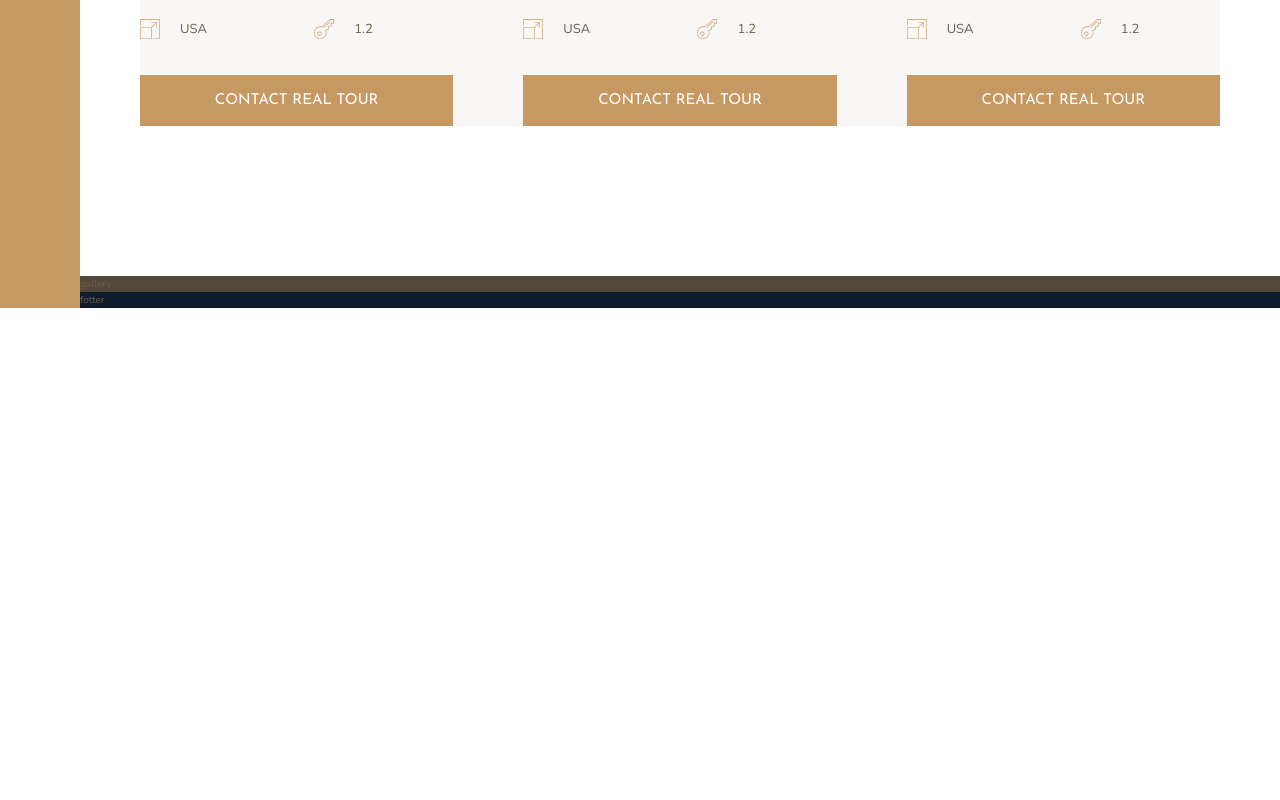
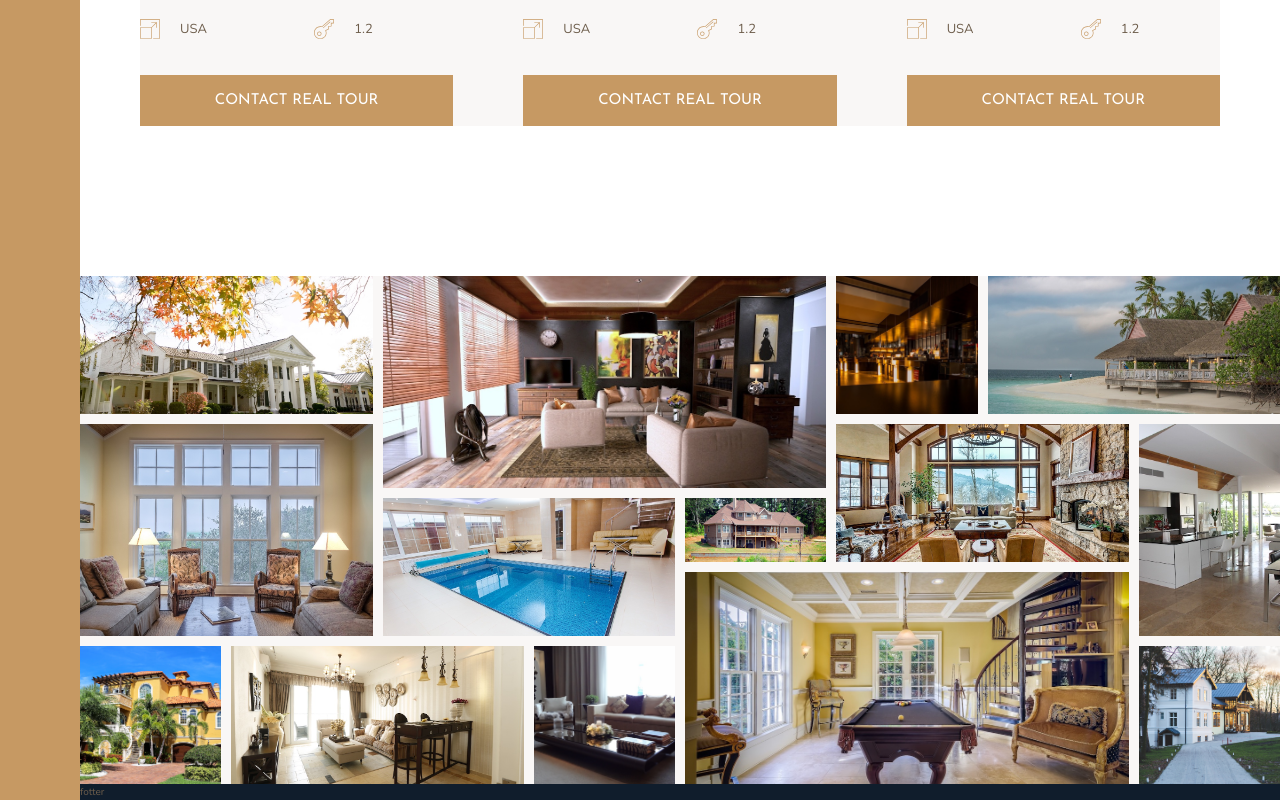
Before and after one commit to akshitkumar450/CSS-grid-and-nexters-project, a website: page index.html in a window 1280 px wide. Shown: the part 2767-3567 px from the top of the page. Before the commit the page ends 3075 px from the top, so only its background shows below. Drawn offline with nearby package versions, Linux system fonts and the light colour scheme.

Commit message:
gallery completed

```diff
--- a/index.html
+++ b/index.html
@@ -330,8 +330,66 @@
 
         </div>
 
+        <!-- gallery -->
         <div class="gallery">
-            gallery
+            <figure class="gallery__item gallery__item--1">
+                <img src="/img/gal-1.jpeg" alt="" class="gal-1 gallery__img">
+            </figure>
+
+            <figure class="gallery__item gallery__item--2">
+                <img src="/img/gal-2.jpeg" alt="" class="gal-2 gallery__img">
+            </figure>
+
+            <figure class="gallery__item gallery__item--3">
+                <img src="/img/gal-3.jpeg" alt="" class="gal-3 gallery__img">
+
+            </figure>
+            <figure class="gallery__item gallery__item--4">
+                <img src="/img/gal-4.jpeg" alt="" class="gal-4 gallery__img">
+
+            </figure>
+            <figure class="gallery__item gallery__item--5">
+                <img src="/img/gal-5.jpeg" alt="" class="gal-5 gallery__img">
+
+            </figure>
+            <figure class="gallery__item gallery__item--6">
+                <img src="/img/gal-6.jpeg" alt="" class="gal-6 gallery__img">
+
+            </figure>
+            <figure class="gallery__item gallery__item--7">
+                <img src="/img/gal-7.jpeg" alt="" class="gal-7 gallery__img">
+
+            </figure>
+            <figure class="gallery__item gallery__item--8">
+                <img src="/img/gal-8.jpeg" alt="" class="gal-8 gallery__img">
+
+            </figure>
+            <figure class="gallery__item gallery__item--9">
+                <img src="/img/gal-9.jpeg" alt="" class="gal-9 gallery__img">
+
+            </figure>
+            <figure class="gallery__item gallery__item--10">
+                <img src="/img/gal-10.jpeg" alt="" class="gal-10 gallery__img">
+
+            </figure>
+            <figure class="gallery__item gallery__item--11">
+                <img src="/img/gal-11.jpeg" alt="" class="gal-11 gallery__img">
+
+            </figure>
+            <figure class="gallery__item gallery__item--12">
+                <img src="/img/gal-12.jpeg" alt="" class="gal-12 gallery__img">
+
+            </figure>
+            <figure class="gallery__item gallery__item--13">
+                <img src="/img/gal-13.jpeg" alt="" class="gal-13 gallery__img">
+
+            </figure>
+            <figure class="gallery__item gallery__item--14">
+                <img src="/img/gal-14.jpeg" alt="" class="gal-14 gallery__img">
+
+            </figure>
+
+
         </div>
 
         <footer class="footer">
--- a/sass/_gallery.scss
+++ b/sass/_gallery.scss
@@ -1,5 +1,82 @@
 .gallery {
-  background-color: $color-grey-dark-1;
+  background-color: $color-grey-light-1;
+  grid-column: full-start/full-end;
 
-  grid-column: full-start/full-end;
+  display: grid;
+  grid-template-columns: repeat(8, 1fr);
+  grid-template-rows: repeat(7, 5vw);
+  grid-gap: 1rem;
+
+  &__img {
+    //  for  object fit we have to mention both heigth and width
+    //  we have use object fit bcz images does not fit into the grid cell completely.
+    // bcz images want to maintain the aspect ratio ,we have to use object fit to place the images completely in the grid cell
+
+    width: 100%;
+    height: 100%;
+    object-fit: cover;
+    display: block;
+  }
+
+  &__item {
+    &--1 {
+      grid-row: 1 / span 2;
+      grid-column: 1 / span 2;
+    }
+
+    &--2 {
+      grid-column: 3 / span 3;
+      grid-row: 1 / span 3;
+    }
+    &--3 {
+      grid-row: 1 / span 2;
+      grid-column: 6/7;
+    }
+
+    &--4 {
+      grid-row: 1 / 3;
+      grid-column: 7 /-1;
+    }
+
+    &--5 {
+      grid-row: 3/6;
+      grid-column: 1/3;
+    }
+    &--6 {
+      grid-row: 4/6;
+      grid-column: 3/5;
+    }
+    &--7 {
+      grid-row: 4/5;
+      grid-column: 5/6;
+    }
+    &--8 {
+      grid-row: 3/5;
+      grid-column: 6/8;
+    }
+    &--9 {
+      grid-row: 3/6;
+      grid-column: 8/-1;
+    }
+    &--10 {
+      grid-row: 6/8;
+      grid-column: 1/2;
+    }
+    &--11 {
+      grid-row: 6/8;
+      grid-column: 2/4;
+    }
+    &--12 {
+      grid-row: 6/8;
+      grid-column: 4/5;
+    }
+    &--13 {
+      grid-row: 5/8;
+      grid-column: 5/8;
+    }
+    &--14 {
+      grid-row: 6/8;
+      grid-column: 8 /-1;
+    }
+  }
 }
```
Also changed, not shown: css/style.css.
